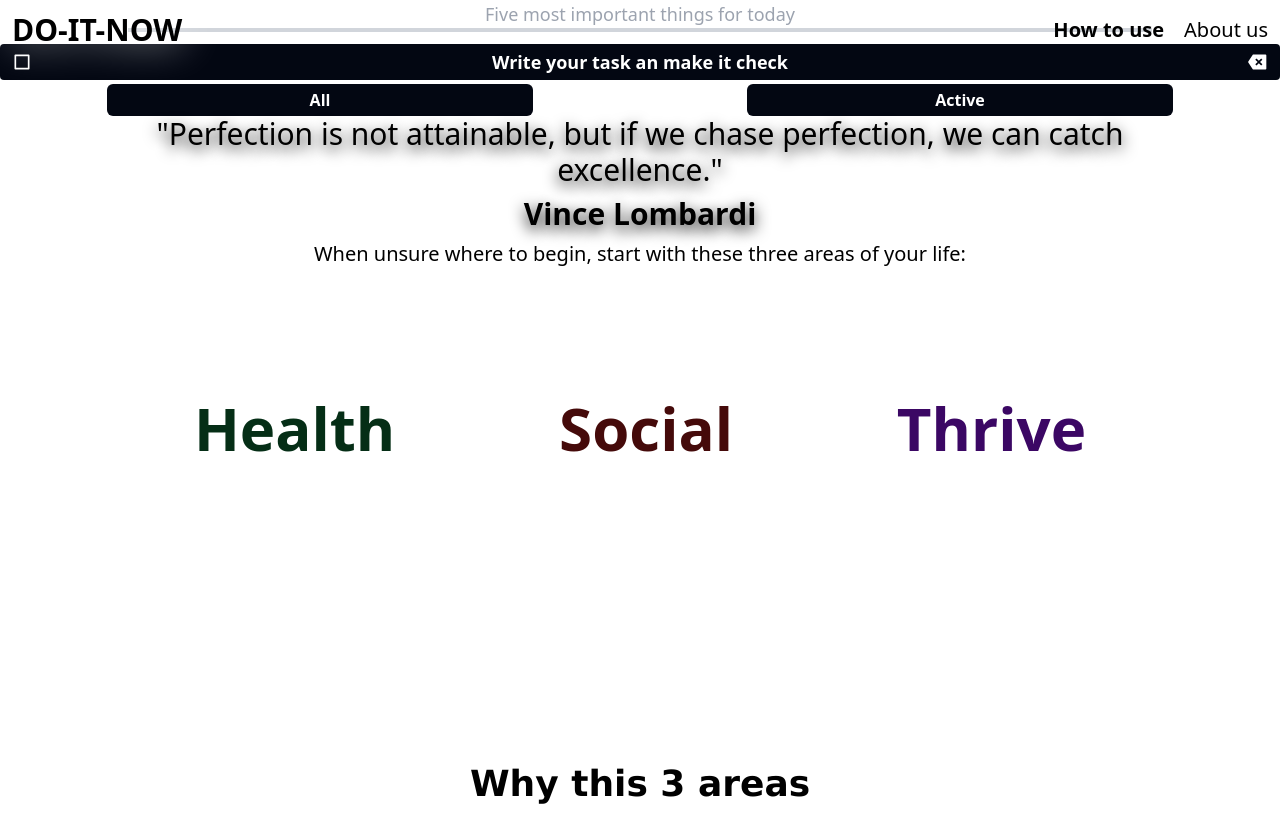
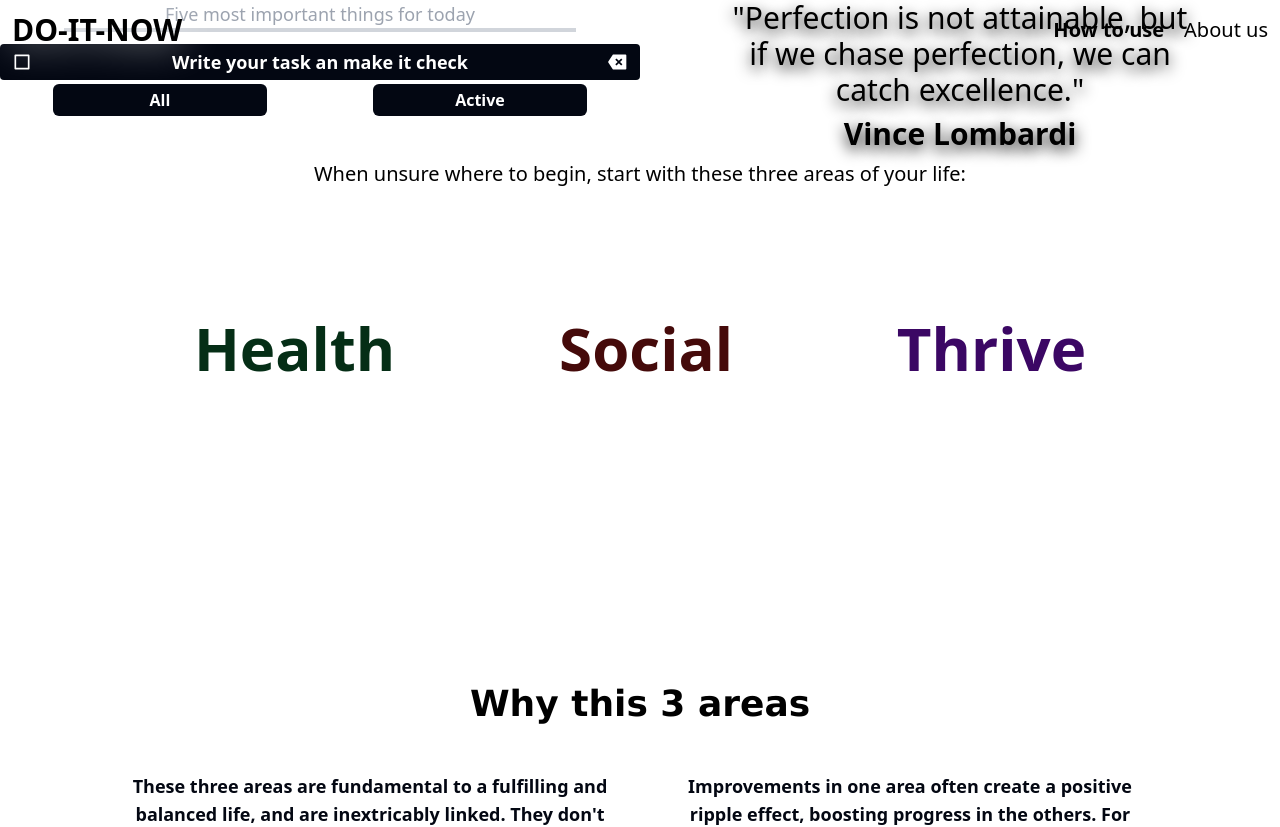
Before and after one commit to fantasyfuerte/DO-IT-PROJECT, a React (Vite) app: page / in a window 1280 px wide. Shown: the top 827 px of the page. Built offline with nearby package versions, Linux system fonts and the light colour scheme.

Commit message:
Adding grid

```diff
--- a/src/pages/HomePage.tsx
+++ b/src/pages/HomePage.tsx
@@ -7,14 +7,14 @@ import ToDoApp from "@/ToDoApp/ToDoApp";
 export const HomePage: React.FC = () => {
   return (
     <>
-      <div className="">
+      <div className="grid grid-cols-2">
         <ToDoApp />
         <QuotesApp />
       </div>
       <ContentSection />
       <section>
         <HowToUse />
-        <AboutUs/>
+        <AboutUs />
       </section>
     </>
   );
```
